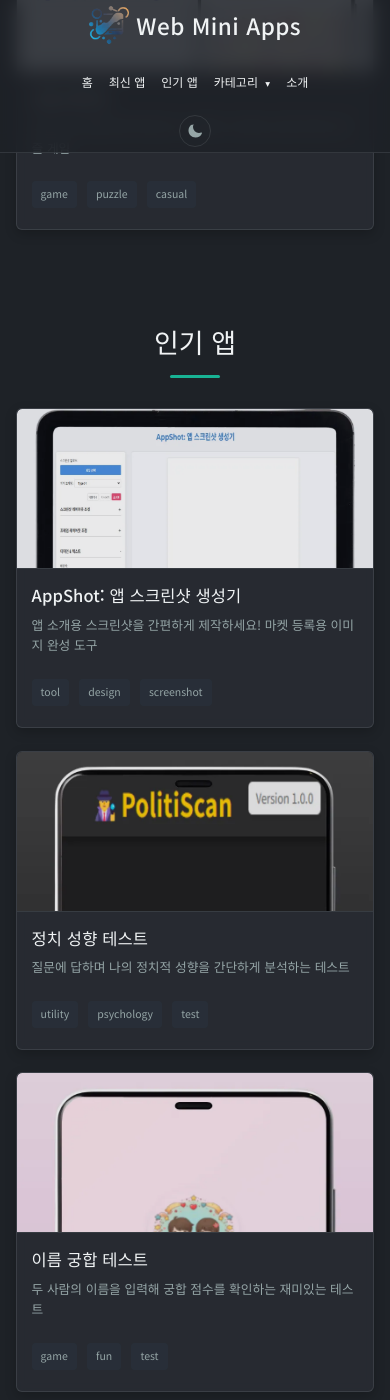
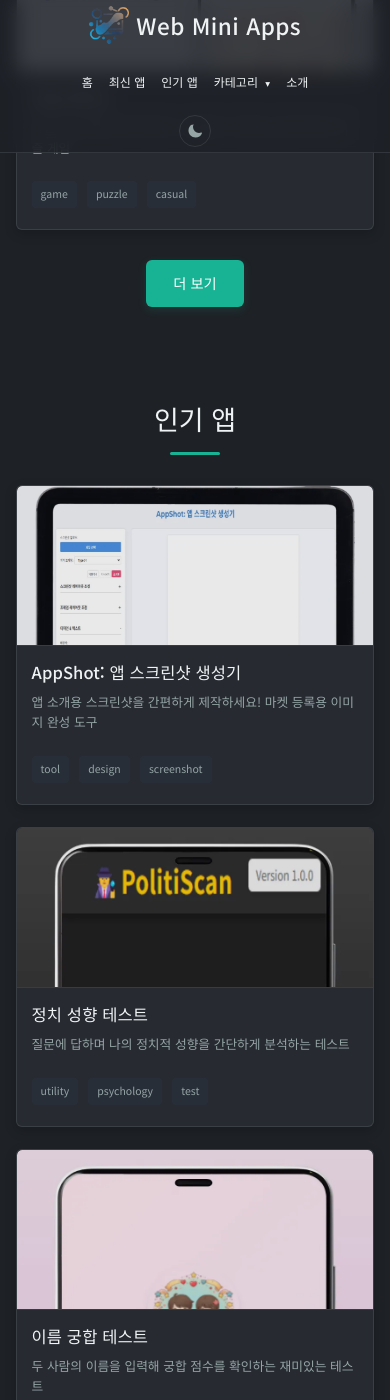
Before and after one commit to sleepyfinger/webminiapps, a Jekyll site: the page built from index.md, in a window 390 px wide and 1400 px high, scrolled down 1788 px. Built offline with Jekyll 4.4.1, drawn with Linux system fonts in a browser that asks for light colours.

Commit message:
최신앱과 인기앱에 더보기 버튼 추가

```diff
--- a/_layouts/home.html
+++ b/_layouts/home.html
@@ -29,6 +29,11 @@
     {% include app_card.html app=app %}
     {% endfor %}
   </div>
+  {% if sorted_apps.size > 4 %}
+  <div class="view-more-container">
+    <a href="{{ '/latest-apps/' | relative_url }}" class="view-more-button">더 보기</a>
+  </div>
+  {% endif %}
 </section>
 
 <section id="popular-apps" class="app-section container">
@@ -39,4 +44,9 @@
     {% include app_card.html app=app %}
     {% endfor %}
   </div>
+  {% if popular_apps.size > 4 %}
+  <div class="view-more-container">
+    <a href="{{ '/popular-apps/' | relative_url }}" class="view-more-button">더 보기</a>
+  </div>
+  {% endif %}
 </section>
--- a/assets/css/style.css
+++ b/assets/css/style.css
@@ -633,6 +633,34 @@
     color: var(--primary-hover-color);
 }
 
+.view-more-container {
+    text-align: center;
+    margin-top: 2rem;
+}
+
+.view-more-button {
+    display: inline-block;
+    padding: 10px 20px;
+    background-color: var(--primary-color);
+    color: white;
+    text-decoration: none;
+    border-radius: var(--border-radius);
+    transition: background-color var(--transition-speed) ease, transform 0.2s ease, box-shadow var(--transition-speed) ease;
+    font-weight: 500;
+    box-shadow: 0 3px 8px rgba(var(--primary-rgb), 0.15);
+    border: none;
+    cursor: pointer;
+    font-size: 0.9rem;
+}
+
+.view-more-button:hover,
+.view-more-button:focus {
+    background-color: var(--primary-hover-color);
+    transform: translateY(-2px);
+    box-shadow: 0 5px 15px rgba(var(--primary-rgb), 0.25);
+    color: white;
+}
+
 footer {
     background-color: var(--dark-color);
     color: var(--subtle-text-color);
@@ -1256,6 +1284,33 @@
     padding-left: 15px;
     flex: 0 0 100%;
     max-width: 100%;
+}
+
+.page-container {
+    padding-top: 3rem;
+    padding-bottom: 4rem;
+}
+
+.page-container h1 {
+    text-align: center;
+    margin-bottom: 3rem;
+    font-size: 2.2rem;
+    color: var(--light-color);
+    font-weight: 600;
+    transition: color var(--transition-speed) ease;
+    letter-spacing: 0.3px;
+}
+
+body.light-theme .page-container h1 {
+    color: var(--light-color);
+}
+
+.page-container .app-section {
+    padding: 0;
+}
+
+.page-container .app-section h2 {
+    display: none;
 }
 
 .page-content {
@@ -1612,14 +1667,6 @@
     transform: translateY(-1px);
 }
 
-/*
-.category-page .app-grid {
-    display: block;
-    grid-template-columns: none;
-    gap: 0;
-}
-*/
-
 .categories-list {
     margin-top: 0;
 }
@@ -1696,7 +1743,8 @@
         margin-bottom: 2.5rem;
     }
 
-    .page-content h1 {
+    .page-content h1,
+    .page-container h1 {
         font-size: 2.2rem;
     }
 
@@ -1780,7 +1828,8 @@
     }
 
     .app-detail-container,
-    .page-content {
+    .page-content,
+    .page-container {
         padding-top: 2rem;
     }
 
@@ -1908,7 +1957,8 @@
         padding: 0.8rem 1.8rem;
     }
 
-    .page-content h1 {
+    .page-content h1,
+    .page-container h1 {
         font-size: 2rem;
     }
 
@@ -2026,7 +2076,8 @@
 
     .cta-button,
     .play-now-button,
-    .btn {
+    .btn,
+    .view-more-button {
         padding: 0.8rem 1.8rem;
         font-size: 0.95rem;
     }
@@ -2113,7 +2164,8 @@
         padding: 2rem 1rem;
     }
 
-    .page-content h1 {
+    .page-content h1,
+    .page-container h1 {
         font-size: 1.8rem;
     }
 
```
Also changed, not shown: latest-apps.html (added, +21 -0 lines), popular-apps.html (added, +21 -0 lines).
